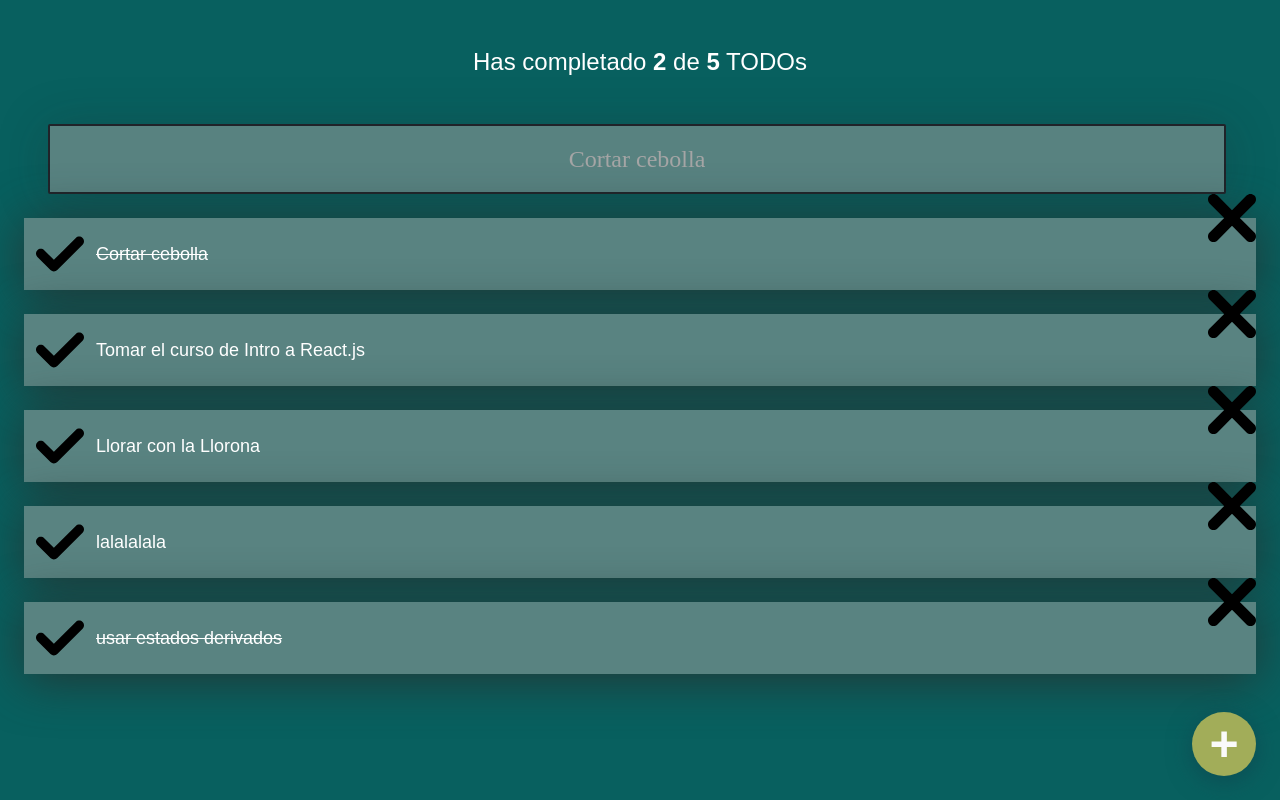
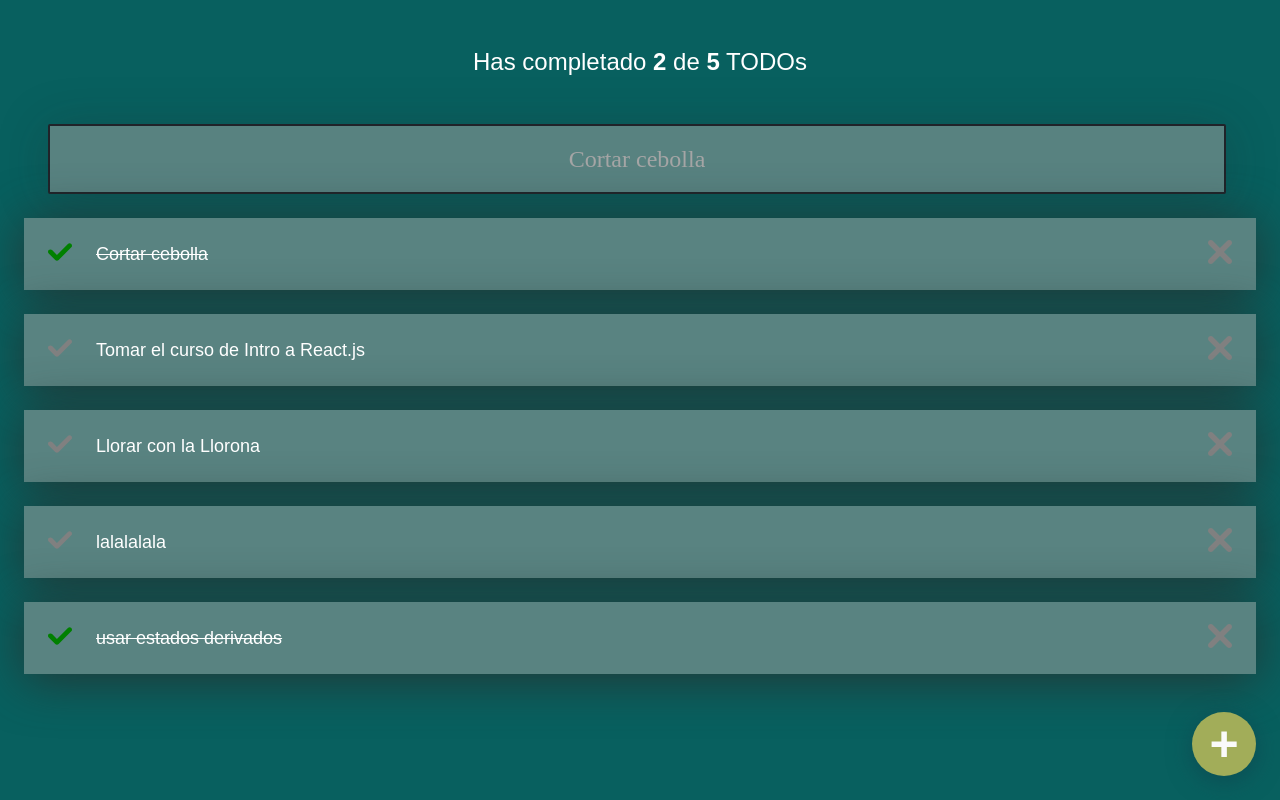
Before and after one commit to Apanawa/curso-react-intro-main, a React (Create React App) app: page / in a window 1280 px wide. Built offline with nearby package versions, Linux system fonts and the light colour scheme; the HTML template or start-up script is replaced by a standard one.

Commit message:
12 Iconos con colores dinámicos

```diff
--- a/src/CompleteIcon.js
+++ b/src/CompleteIcon.js
@@ -1,11 +1,12 @@
 import React from "react";
 import {TodoIcon} from  "./TodoIcon"
 
-function CompleteIcon() {
+function CompleteIcon({ completed, onComplete }) {
     return (
         <TodoIcon
             type="check"
-            color="gray"
+            color={completed ? "green" : "gray"}
+            onClick={onComplete}
         />
     )
 }
--- a/src/DeleteIcon.js
+++ b/src/DeleteIcon.js
@@ -1,11 +1,12 @@
 import React from "react";
 import {TodoIcon} from  "./TodoIcon"
 
-function DeleteIcon() {
+function DeleteIcon({ onDelete }) {
     return (
         <TodoIcon
             type="delete"
-            color="red"
+            color="gray"
+            onClick={onDelete}
         />
     )
 }
--- /dev/null
+++ b/src/TodoIcon.css
@@ -0,0 +1,42 @@
+.Icon {
+  cursor: pointer;
+  display: flex;
+  justify-content: center;
+  align-items: center;
+  height: 48px;
+  width: 48px;
+  font-size: 24px;
+  font-weight: bold;
+  /* background-color: #CCC; */
+}
+
+.Icon-check {
+  position: absolute;
+  left: 12px;
+}
+.Icon-check--active {
+  color: #4caf50;
+}
+
+.Icon-delete {
+  position: absolute;
+  top: -24px;
+  right: 0;
+}
+.Icon-delete:hover {
+  color: red;
+}
+
+
+.Icon-svg {
+  width: 24px;
+  height: 24px;
+}
+
+.Icon-container-check:hover .Icon-svg {
+    fill: green;
+}
+
+.Icon-container-delete:hover .Icon-svg {
+    fill: red;
+}
--- a/src/TodoIcon.js
+++ b/src/TodoIcon.js
@@ -1,17 +1,19 @@
 import { ReactComponent as CheckSVG } from "./check.svg"
 import { ReactComponent as DeleteSVG } from "./delete.svg"
+import "./TodoIcon.css"
 
 const iconTypes = {
-    "check": <CheckSVG/>,
-    "delete": <DeleteSVG/>
+    "check": (color) => <CheckSVG className="Icon-svg" fill={color}/>,
+    "delete": (color) =>  <DeleteSVG className="Icon-svg" fill={color}/>
 }
 
-function TodoIcon({ type }) {
+function TodoIcon({ type, color, onClick }) {
     return (
         <span
-            className={`Icon Icon-svg Icon-${type}`}
+            className={`Icon-container Icon-container-${type}`}
+            onClick={onClick}
         >
-            {iconTypes[type]}
+            {iconTypes[type](color)}
         </span>
     )
 }
--- a/src/TodoItem.css
+++ b/src/TodoItem.css
@@ -18,32 +18,3 @@
 .TodoItem-p--complete {
   text-decoration: line-through;
 }
-
-.Icon {
-  cursor: pointer;
-  display: flex;
-  justify-content: center;
-  align-items: center;
-  height: 48px;
-  width: 48px;
-  font-size: 24px;
-  font-weight: bold;
-  /* background-color: #CCC; */
-}
-
-.Icon-check {
-  position: absolute;
-  left: 12px;
-}
-.Icon-check--active {
-  color: #4caf50;
-}
-
-.Icon-delete {
-  position: absolute;
-  top: -24px;
-  right: 0;
-}
-.Icon-delete:hover {
-  color: red;
-}
--- a/src/TodoItem.js
+++ b/src/TodoItem.js
@@ -5,22 +5,16 @@
 function TodoItem(props) {
   return (
     <li className="TodoItem">
-      <CompleteIcon />
-      {/* <span
-      className={`Icon Icon-check ${props.completed && "Icon-check--active"}`} onClick={props.onComplete}
-      >
-        V
-      </span> */}
+      <CompleteIcon
+        completed={props.completed}
+        onComplete={props.onComplete}
+      />
       <p className={`TodoItem-p ${props.completed && "TodoItem-p--complete"}`}>
         {props.text}
       </p>
-      <DeleteIcon />
-     {/*  <span
-        className="Icon Icon-delete"
-        onClick={props.onDelete}
-      >
-        X
-      </span> */}
+      <DeleteIcon
+        onDelete={props.onDelete}
+      />
     </li>
   );
 }
```
